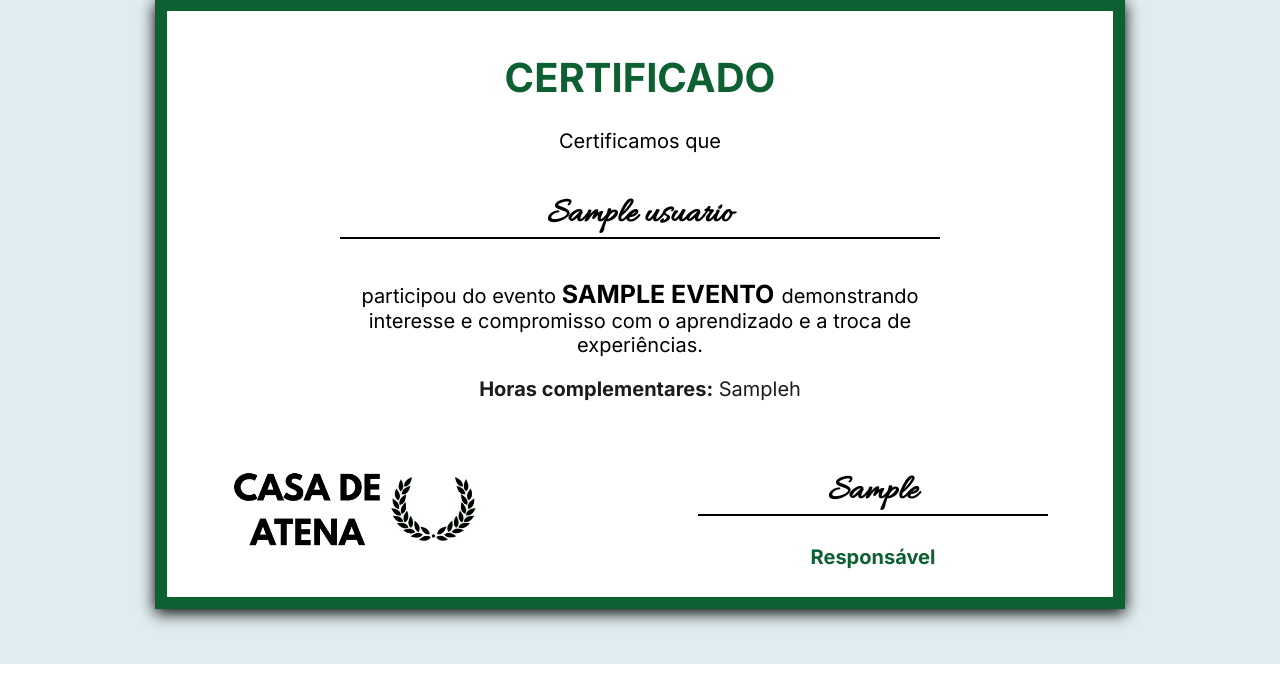
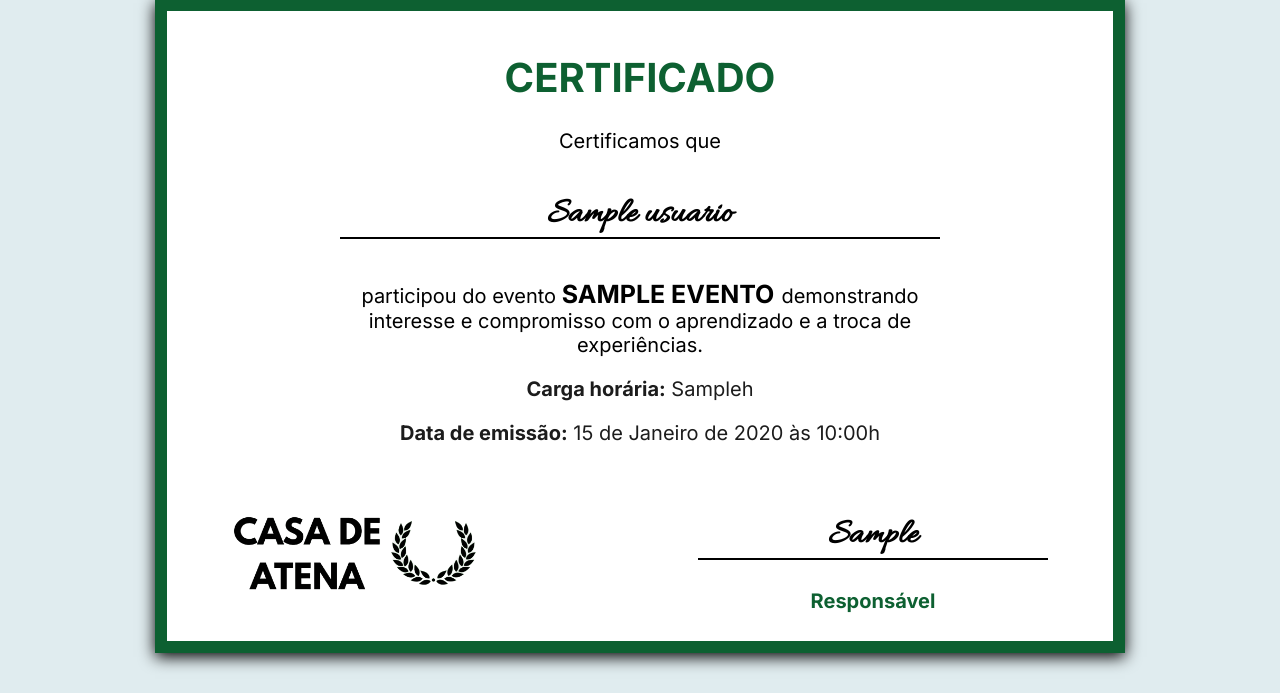
Before and after one commit to okiobot/SGEA, a Django app: page /meus_certificados/1/ in a window 1280 px wide. Shown: the part 349-1042 px from the top of the page. Before the commit the page ends 1013 px from the top, so only its background shows below. Run offline with Django 5.2, Linux system fonts and the light colour scheme; tables that the repository leaves empty hold one stand-in row (values such as "Sample post"); some web fonts are replaced.

Commit message:
style: Adicionado data de emissão aos certificados e alterado o redirecionamento ao cadastrar um novo usuário.

```diff
--- a/sgea/login/static/css/style.css
+++ b/sgea/login/static/css/style.css
@@ -933,7 +933,6 @@ nav a:hover {
     font-size: 35px;
     border-bottom: 2px solid var(--tertiary-color);
 }
-
 /* caso nao tenha certificado */
 
 .zero-certificados {
--- a/sgea/login/templates/usuarios/base.html
+++ b/sgea/login/templates/usuarios/base.html
@@ -38,7 +38,7 @@
 
             <div class="info-usuario-container">
                 <h2>Bem vindo(a), {{ usuario.nome }} </h2>
-                <p><strong>Telefone: </strong>{{ usuario.telefone }}</p>
+                <p><strong>Telefone: </strong>+{{ usuario.telefone }}</p>
                 <p><strong>Senha: </strong>***</p>
                 <p><strong>Email: </strong>{{ usuario.email }}</p>
 
--- a/sgea/login/templates/usuarios/meus_certificados.html
+++ b/sgea/login/templates/usuarios/meus_certificados.html
@@ -27,10 +27,14 @@
                                 </label>
                                 demonstrando interesse e compromisso com o aprendizado e a troca de experiências.
                             </p>
-
-                            <p style="color: rgb(28, 28, 28);">
-                                <strong>Horas complementares:</strong> {{ cert.horas }}h
-                            </p>
+                            <div>
+                                <p style="color: rgb(28, 28, 28);">
+                                    <strong>Carga horária:</strong> {{ cert.horas }}h
+                                </p>
+                                <p style="color: rgb(28, 28, 28);">
+                                    <strong>Data de emissão:</strong> {{ cert.data_emissao }}h
+                                </p>
+                            </div>
                         </div>
 
                         <div class="logo-assinatura">
--- a/sgea/login/views.py
+++ b/sgea/login/views.py
@@ -57,7 +57,7 @@ def cadastro_usuarios(request):
                 return HttpResponse("Email inserido de forma inválida, deve seguir o seguinte modelo: 'exemplo@exemplo.com'")
 
             Usuario.objects.create(nome = nome, senha = senha, telefone = telefone, email = email, instituicao = instituicao, tipo = tipo_usuario)
-            return redirect("listagem_usuarios")
+            return redirect("login")
 
         #Caso o número inserido não esteja no formato definido, esta mensagem irá aparecer ao usuário
         except ValidationError:
--- a/sgea/sgea/settings.py
+++ b/sgea/sgea/settings.py
@@ -104,13 +104,13 @@ AUTH_PASSWORD_VALIDATORS = [
 # Internationalization
 # https://docs.djangoproject.com/en/5.2/topics/i18n/
 
-LANGUAGE_CODE = 'en-us'
+LANGUAGE_CODE = 'pt-BR'
 
-TIME_ZONE = 'UTC'
+TIME_ZONE = 'America/Sao_Paulo'
 
 USE_I18N = True
 
-USE_TZ = True
+USE_TZ = False
 
 
 # Static files (CSS, JavaScript, Images)
--- a/sgea/sgea/urls.py
+++ b/sgea/sgea/urls.py
@@ -22,10 +22,10 @@ urlpatterns = [
     path('admin/', admin.site.urls),
 
     #Página incial
-    path('', views.home, name = 'home'),
+    path('', views.home, name = "home"),
 
     #Verificar usuários cadastrados
-    path("usuarios/", views.cadastro_usuarios, name = 'listagem_usuarios'),
+    path("usuarios/", views.cadastro_usuarios, name = "listagem_usuarios"),
 
     #Operações com os usuários
     path("inscrever/<int:usuario_id>/<int:evento_id>/", views.inscricao_evento, name = "inscricao_evento"),
```
